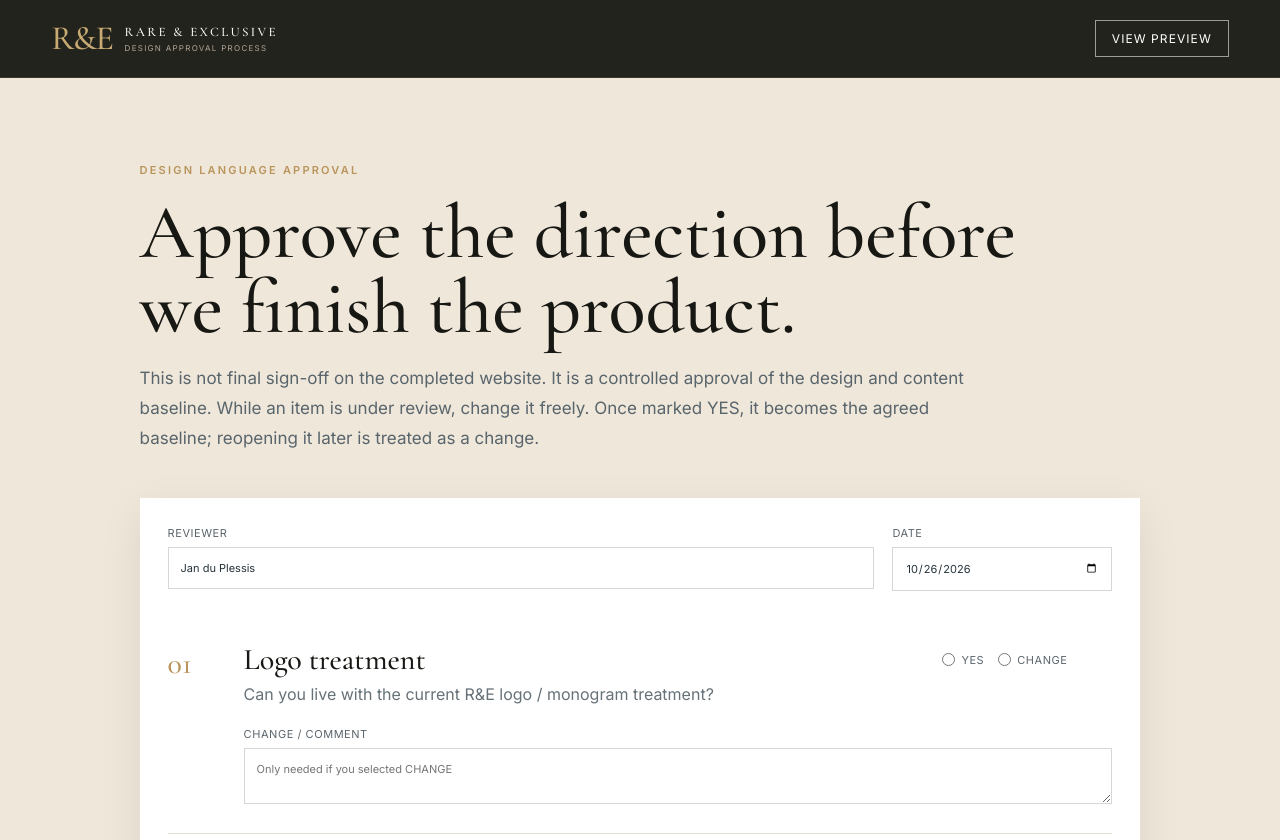
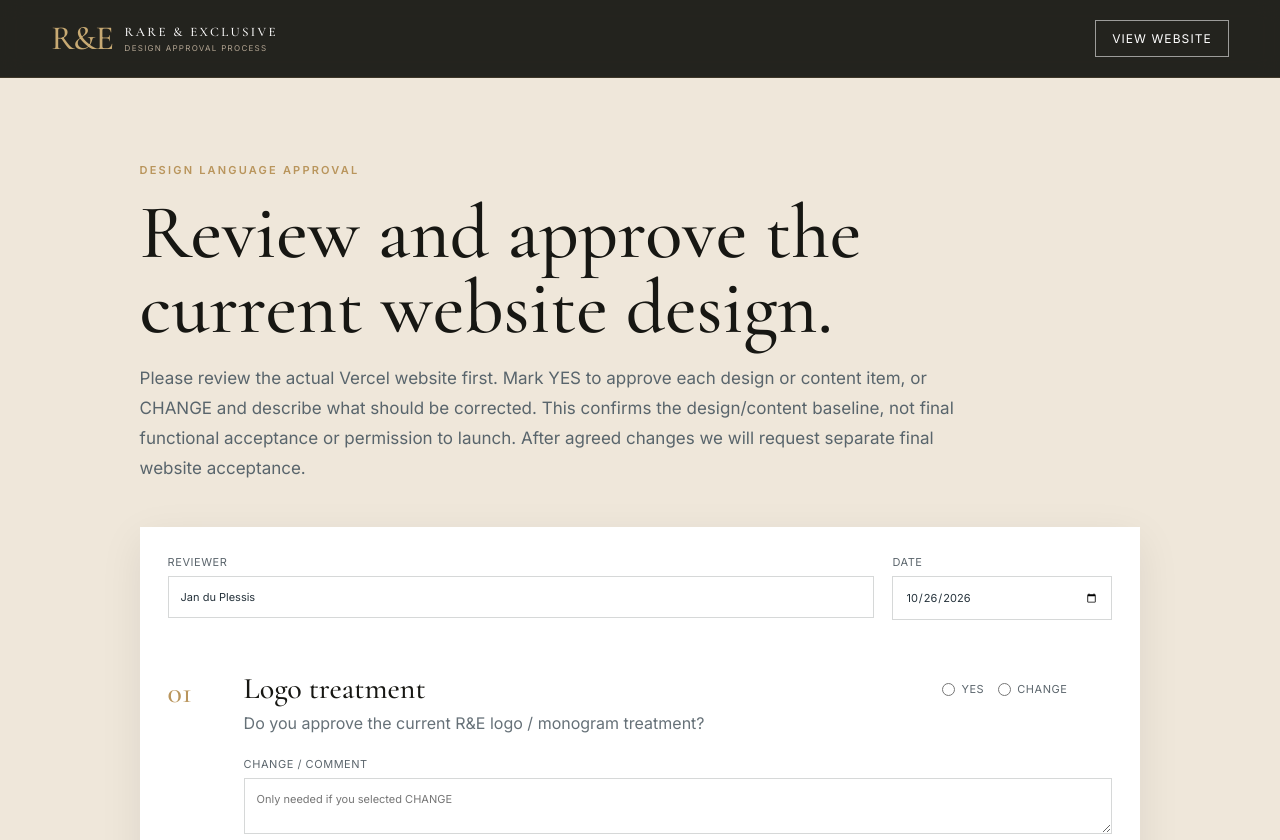
Before and after one commit to antonvdberg-bit/rare-exclusive-approval-preview, a plain HTML site: page approval.html in a window 1280 px wide. Shown: the top 840 px of the page. Drawn offline with nearby package versions, Linux system fonts and the light colour scheme.

Commit message:
Refresh client design approval wording for Vercel review

```diff
--- a/approval.html
+++ b/approval.html
@@ -16,13 +16,13 @@
     <div class="monogram">R&E</div>
     <div><div class="brand-name">RARE & EXCLUSIVE</div><div class="brand-tag">Design approval process</div></div>
   </a>
-  <a class="nav-cta" href="index.html">View Preview</a>
+  <a class="nav-cta" href="index.html">View Website</a>
 </header>
 
 <main class="approval-shell">
   <p class="eyebrow">Design Language Approval</p>
-  <h1 class="approval-title">Approve the direction before we finish the product.</h1>
-  <p class="approval-intro">This is not final sign-off on the completed website. It is a controlled approval of the design and content baseline. While an item is under review, change it freely. Once marked YES, it becomes the agreed baseline; reopening it later is treated as a change.</p>
+  <h1 class="approval-title">Review and approve the current website design.</h1>
+  <p class="approval-intro">Please review the actual Vercel website first. Mark YES to approve each design or content item, or CHANGE and describe what should be corrected. This confirms the design/content baseline, not final functional acceptance or permission to launch. After agreed changes we will request separate final website acceptance.</p>
 
   <form id="approval-form" class="approval-form">
     <div class="approval-meta">
--- a/approval.js
+++ b/approval.js
@@ -1,8 +1,8 @@
 const ITEMS = [
-  ["Logo treatment","Can you live with the current R&E logo / monogram treatment?"],
+  ["Logo treatment","Do you approve the current R&E logo / monogram treatment?"],
   ["Overall design language","Dark navy, gold, white and a restrained luxury editorial style."],
   ["Hero treatment","Large cinematic media with restrained copy and premium spacing."],
-  ["Main headline","“Exceptional assets deserve a different kind of relationship.”"],
+  ["Main headline","“Rare by Nature & Exclusive by Design.”"],
   ["What Rare & Exclusive is","The current public explanation of the R&E proposition."],
   ["Principles / conduct","Curated, private, relationship-led and quality-focused."],
   ["How We Work","Understand → Curate → Engage → Progress → Remain."],
```
